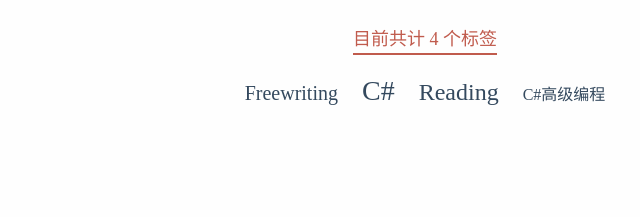
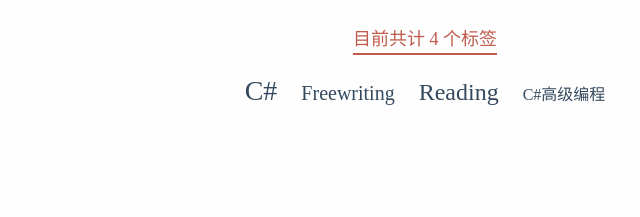
Before and after one commit to TomDu/tomdu.github.io, a plain HTML site: page tags/index.html in a window 1280 px wide. Shown: the part 121-338 px from the top of the page, 215-855 px from the left. Drawn offline with Linux system fonts and the light colour scheme; some icons are missing; a web font is replaced by a local one.

Commit message:
Site updated: 2018-06-06 01:05:17

```diff
--- a/tags/index.html
+++ b/tags/index.html
@@ -205,7 +205,7 @@
       目前共计 4 个标签
     </div>
     <div class="tag-cloud-tags">
-      <a href="/tags/Freewriting/" style="font-size: 20px;">Freewriting</a> <a href="/tags/C/" style="font-size: 28px;">C#</a> <a href="/tags/Reading/" style="font-size: 24px;">Reading</a> <a href="/tags/C-高级编程/" style="font-size: 16px;">C#高级编程</a>
+      <a href="/tags/C/" style="font-size: 28px;">C#</a> <a href="/tags/Freewriting/" style="font-size: 20px;">Freewriting</a> <a href="/tags/Reading/" style="font-size: 24px;">Reading</a> <a href="/tags/C-高级编程/" style="font-size: 16px;">C#高级编程</a>
     </div>
   </div>
 
```
